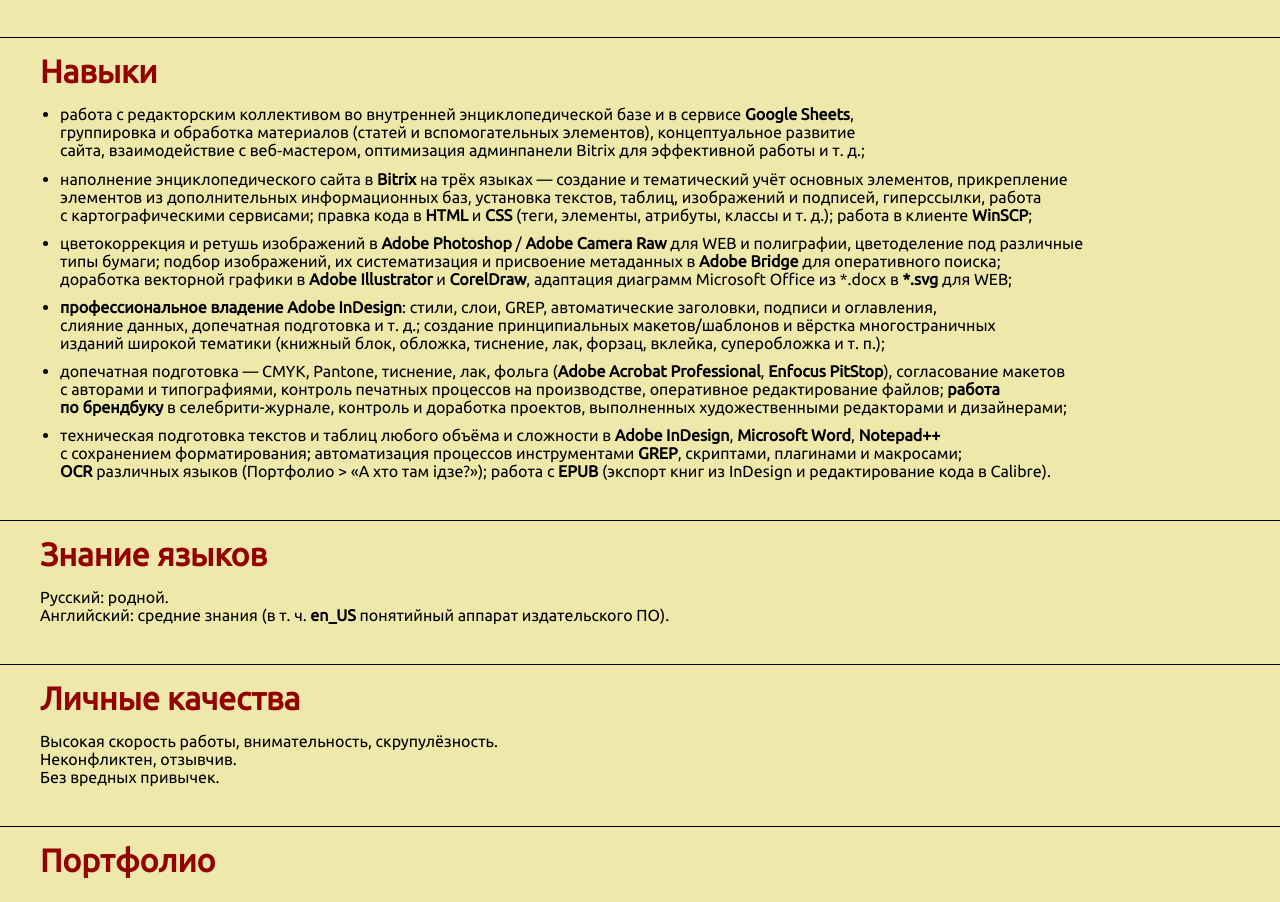
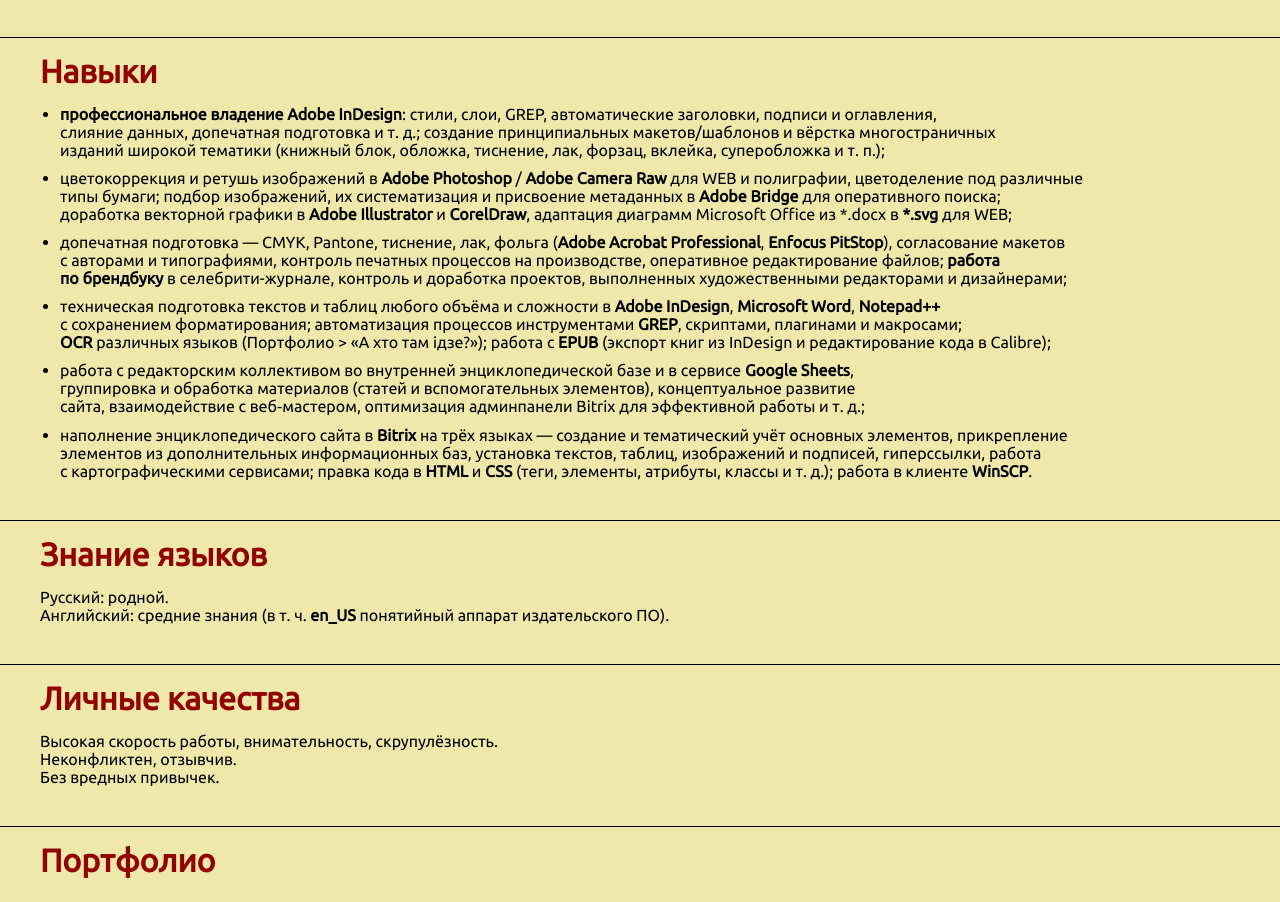
Before and after one commit to pashogi/pashogijob, a plain HTML site: page index.html in a window 1280 px wide. Shown: the part 859-1761 px from the top of the page. Drawn offline with Linux system fonts and the light colour scheme.

Commit message:
Update index.html

```diff
--- a/index.html
+++ b/index.html
@@ -243,12 +243,12 @@ hr {
 		<hr>
 		<h1>Навыки</h1>
 		<ul>
+		<li><b>профессиональное владение Adobe InDesign</b>: стили, слои, GREP, автоматические заголовки, подписи и&nbsp;оглавления, слияние данных, допечатная подготовка и&nbsp;т.&nbsp;д.; создание принципиальных макетов/шаблонов и&nbsp;вёрстка многостраничных изданий широкой тематики (книжный блок, обложка, тиснение, лак, форзац, вклейка, суперобложка и&nbsp;т.&nbsp;п.);</li>
+		<li>цветокоррекция и&nbsp;ретушь изображений в&nbsp;<b>Adobe Photoshop</b> / <b>Adobe Camera Raw</b> для&nbsp;WEB и&nbsp;полиграфии, цветоделение под&nbsp;различные типы бумаги; подбор изображений, их&nbsp;систематизация и&nbsp;присвоение метаданных в&nbsp;<b>Adobe Bridge</b> для&nbsp;оперативного поиска; доработка векторной графики в&nbsp;<b>Adobe Illustrator</b> и&nbsp;<b>CorelDraw</b>, адаптация диаграмм Microsoft Office из&nbsp;*.‌docx в&nbsp;<b>*.svg</b> для&nbsp;WEB;</li>
+		<li>допечатная подготовка — CMYK, Pantone, тиснение, лак, фольга (<b>Adobe Acrobat Professional</b>, <b>Enfocus PitStop</b>), согласование макетов с&nbsp;авторами и&nbsp;типографиями, контроль печатных процессов на&nbsp;производстве, оперативное редактирование файлов; <b>работа по&nbsp;брендбуку</b> в&nbsp;селебрити-журнале, контроль и&nbsp;доработка проектов, выполненных художественными редакторами и&nbsp;дизайнерами;</li>
+		<li>техническая подготовка текстов и&nbsp;таблиц любого объёма и&nbsp;сложности в&nbsp;<b>Adobe InDesign</b>, <b>Мiсrоsоft Wоrd</b>, <b>Notepad++</b> с&nbsp;сохранением форматирования; автоматизация процессов инструментами <b>GREP</b>, скриптами, плагинами и&nbsp;макросами; <b>OCR</b> различных языков (Портфолио > «А&nbsp;хто там ідзе?»); работа с&nbsp;<b>EPUB</b> (экспорт книг из&nbsp;InDesign и&nbsp;редактирование кода в&nbsp;Calibre);</li>
 		<li>работа с&nbsp;редакторским коллективом во&nbsp;внутренней энциклопедической базе и&nbsp;в&nbsp;сервисе <b>Google&nbsp;Sheets</b>, группировка и&nbsp;обработка материалов (статей и&nbsp;вспомогательных элементов), концептуальное развитие сайта, взаимодействие с&nbsp;веб‑мастером, оптимизация админпанели Bitrix для&nbsp;эффективной работы и&nbsp;т.&nbsp;д.;</li>
-		<li>наполнение энциклопедического сайта в&nbsp;<b>Bitrix</b> на&nbsp;трёх языках — создание и&nbsp;тематический учёт основных элементов, прикрепление элементов из&nbsp;дополнительных информационных баз, установка текстов, таблиц, изображений и&nbsp;подписей, гиперссылки, работа с&nbsp;картографическими сервисами; правка кода в&nbsp;<b>HTML</b> и&nbsp;<b>CSS</b> (теги, элементы, атрибуты, классы и&nbsp;т.&nbsp;д.); работа в&nbsp;клиенте <b>WinSCP</b>;</li>
-		<li>цветокоррекция и&nbsp;ретушь изображений в&nbsp;<b>Adobe Photoshop</b> / <b>Adobe Camera Raw</b> для&nbsp;WEB и&nbsp;полиграфии, цветоделение под&nbsp;различные типы бумаги; подбор изображений, их&nbsp;систематизация и&nbsp;присвоение метаданных в&nbsp;<b>Adobe Bridge</b> для&nbsp;оперативного поиска; доработка векторной графики в&nbsp;<b>Adobe Illustrator</b> и&nbsp;<b>CorelDraw</b>, адаптация диаграмм Microsoft Office из&nbsp;*.‌docx в&nbsp;<b>*.svg</b> для&nbsp;WEB;</li>
-		<li><b>профессиональное владение Adobe InDesign</b>: стили, слои, GREP, автоматические заголовки, подписи и&nbsp;оглавления, слияние данных, допечатная подготовка и&nbsp;т.&nbsp;д.; создание принципиальных макетов/шаблонов и&nbsp;вёрстка многостраничных изданий широкой тематики (книжный блок, обложка, тиснение, лак, форзац, вклейка, суперобложка и&nbsp;т.&nbsp;п.);</li>
-		<li>допечатная подготовка — CMYK, Pantone, тиснение, лак, фольга (<b>Adobe Acrobat Professional</b>, <b>Enfocus PitStop</b>), согласование макетов с&nbsp;авторами и&nbsp;типографиями, контроль печатных процессов на&nbsp;производстве, оперативное редактирование файлов; <b>работа по&nbsp;брендбуку</b> в&nbsp;селебрити-журнале, контроль и&nbsp;доработка проектов, выполненных художественными редакторами и&nbsp;дизайнерами;</li>
-		<li>техническая подготовка текстов и&nbsp;таблиц любого объёма и&nbsp;сложности в&nbsp;<b>Adobe InDesign</b>, <b>Мiсrоsоft Wоrd</b>, <b>Notepad++</b> с&nbsp;сохранением форматирования; автоматизация процессов инструментами <b>GREP</b>, скриптами, плагинами и&nbsp;макросами; <b>OCR</b> различных языков (Портфолио > «А&nbsp;хто там ідзе?»); работа с&nbsp;<b>EPUB</b> (экспорт книг из&nbsp;InDesign и&nbsp;редактирование кода в&nbsp;Calibre).</li>
+		<li>наполнение энциклопедического сайта в&nbsp;<b>Bitrix</b> на&nbsp;трёх языках — создание и&nbsp;тематический учёт основных элементов, прикрепление элементов из&nbsp;дополнительных информационных баз, установка текстов, таблиц, изображений и&nbsp;подписей, гиперссылки, работа с&nbsp;картографическими сервисами; правка кода в&nbsp;<b>HTML</b> и&nbsp;<b>CSS</b> (теги, элементы, атрибуты, классы и&nbsp;т.&nbsp;д.); работа в&nbsp;клиенте <b>WinSCP</b>.</li>
 		</ul>
 		<hr>
 		<h1>Знание языков</h1>
```
